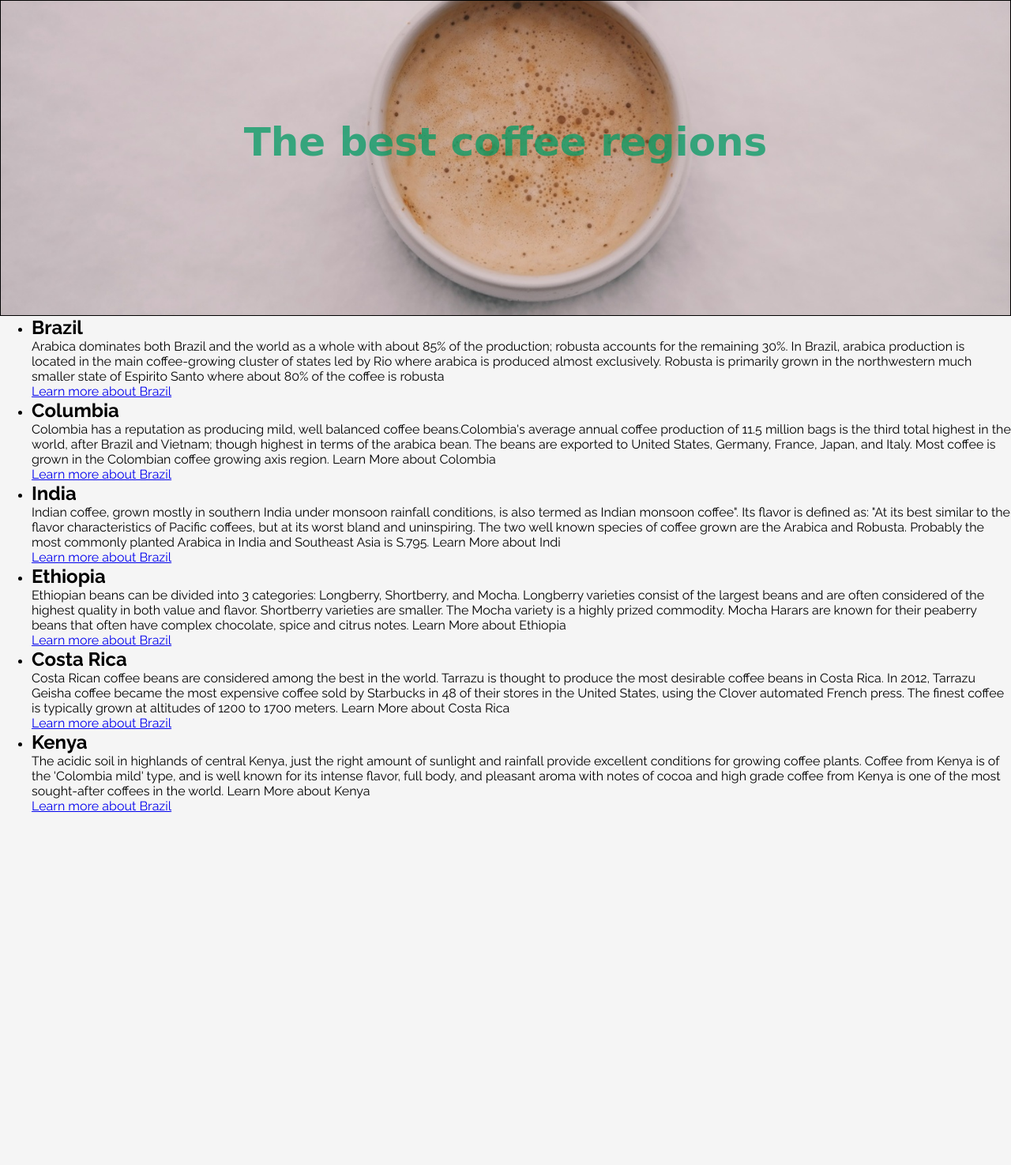
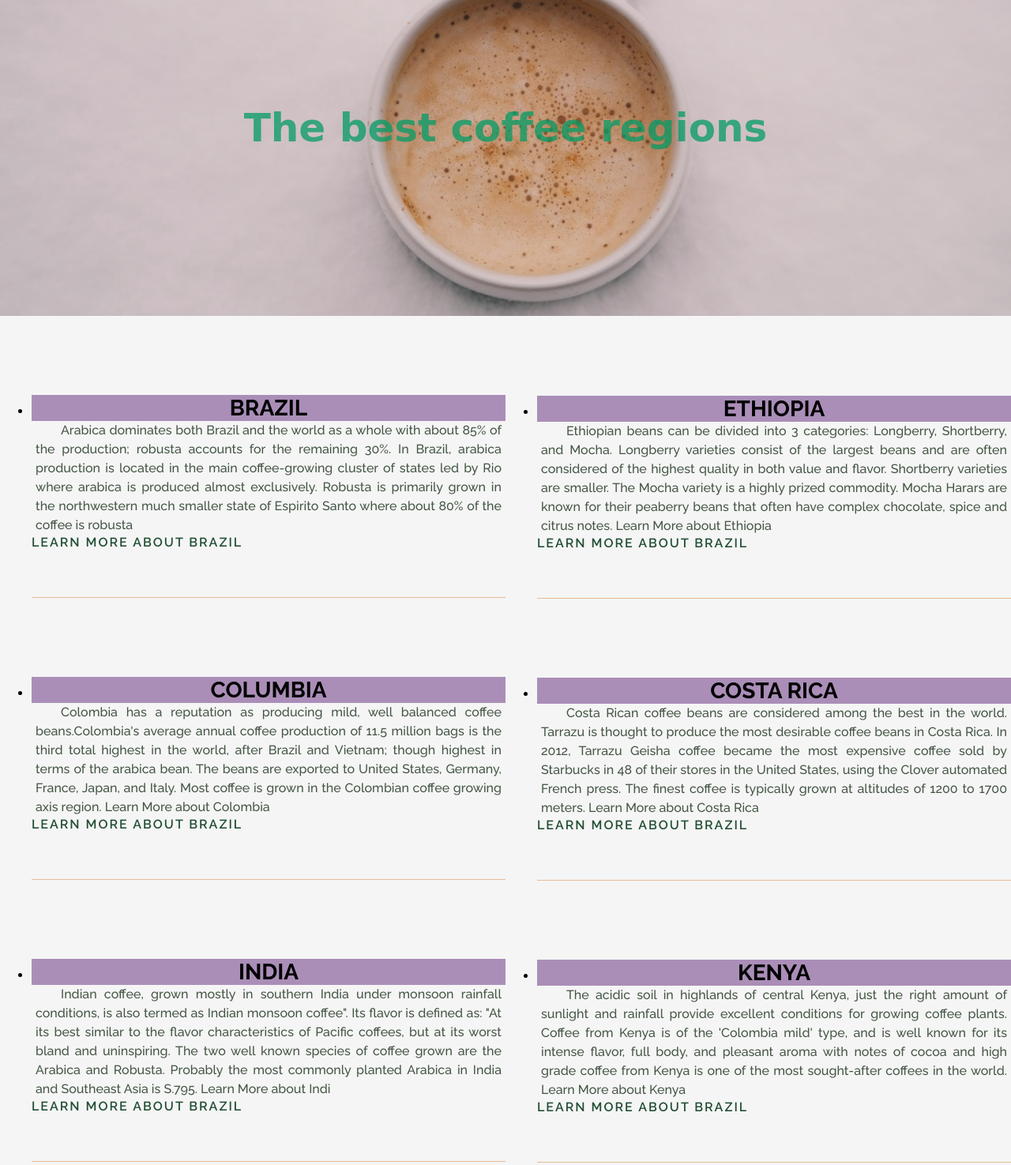
Before and after one commit to EvgeniyPusser/Coffee_regions, a website: page index.html in a window 1280 px wide. Shown: the top 1475 px of the page at 79% size. Before the commit the page ends 1030 px from the top, so only its background shows below. Drawn offline with Linux system fonts and the light colour scheme.

Commit message:
with relative position in two columns

```diff
--- a/css/style.css
+++ b/css/style.css
@@ -7,6 +7,7 @@
 body {
     font-family: 'Raleway', sans-serif;
     background-color: whitesmoke;
+    /*box-sizing: border-box;*/
 }
 
 .header {
@@ -15,20 +16,68 @@ body {
     background-position: center;
     /*background-repeat: no-repeat;*/
     background-size: cover;
-    /*padding-top: 115px;*/
-    border: black solid 1px;
-    padding-top: 150px;
-    padding-bottom: 150px;
+    padding-top: 133px;
+    /*border: black solid 1px;*/
+    /*padding-top: 200px;*/
+    /*padding-bottom: 150px;*/
     box-sizing: border-box;
 
 }
 
-h1 {
+.header > h1 {
     font-size: 50px;
     font-family: 'Covered+By+Your+Grace', cursive;
-    color: rgb(3, 155,100, 0.75);
+    color: rgb(3, 155, 100, 0.75);
     text-align: center;
-    /*margin-top: 50px;*/
-    /*margin-bottom: 50px;*/
+    /*padding-top: 170px;*/
+    /*margin-top: 132px;*/
+    /*margin-bottom:50px;*/
     /*line-height: 400px;*/
+    /*box-sizing: border-box;*/
 }
+
+.main > ul {
+    list-style: none;
+    padding: 0;
+}
+
+.main li {
+    margin: 100px 0;
+    border-bottom: 1px solid #e4bb97;
+    padding-bottom: 60px;
+
+}
+
+.main li > h2 {
+    font-size: 28px;
+    font-weight: 700;
+    background-color: #aa8eb8;
+    text-align: center;
+    text-transform: uppercase;
+
+}
+
+.main li > p{
+    color: #454;
+    font-weight: 500;
+    padding: 0 5px;
+    text-align: justify;
+    text-indent: 32px;
+    line-height: 1.5;
+}
+.main li > a {
+    color: #214e34;
+    font-weight: 600;
+    text-transform: uppercase;
+    text-decoration: none;
+    letter-spacing: 2px;
+}
+ .right{
+    position: relative;
+    left: 50%;
+     bottom: 1070px;
+
+}
+.main > div{
+    width: 50%;
+}
--- a/index.html
+++ b/index.html
@@ -3,7 +3,7 @@
 <head>
     <meta charset="UTF-8">
     <title>Coffee</title>
-    <link rel="shortcut icon" type="image.png" href="Images/coffee.png" >
+    <link rel="shortcut icon" type="image.png" href="Images/coffee.png">
     <link rel="stylesheet" href="css/style.css">
 </head>
 <body>
@@ -11,6 +11,7 @@
     <h1>The best coffee regions</h1>
 </div>
 <div class="main">
+<div class="left">
     <ul>
         <li>
             <h2>Brazil</h2>
@@ -42,6 +43,10 @@
                 Learn More about Indi</p>
             <a href="https://en.wikipedia.org/wiki/India" target="_blank">Learn more about Brazil</a>
         </li>
+    </ul>
+</div>
+<div class="right">
+    <ul>
         <li>
             <h2>Ethiopia</h2>
             <p>Ethiopian beans can be divided into 3 categories: Longberry, Shortberry, and Mocha. Longberry
@@ -72,6 +77,7 @@
 
     </ul>
 </div>
+</div>
 
 </body>
 </html>
```
